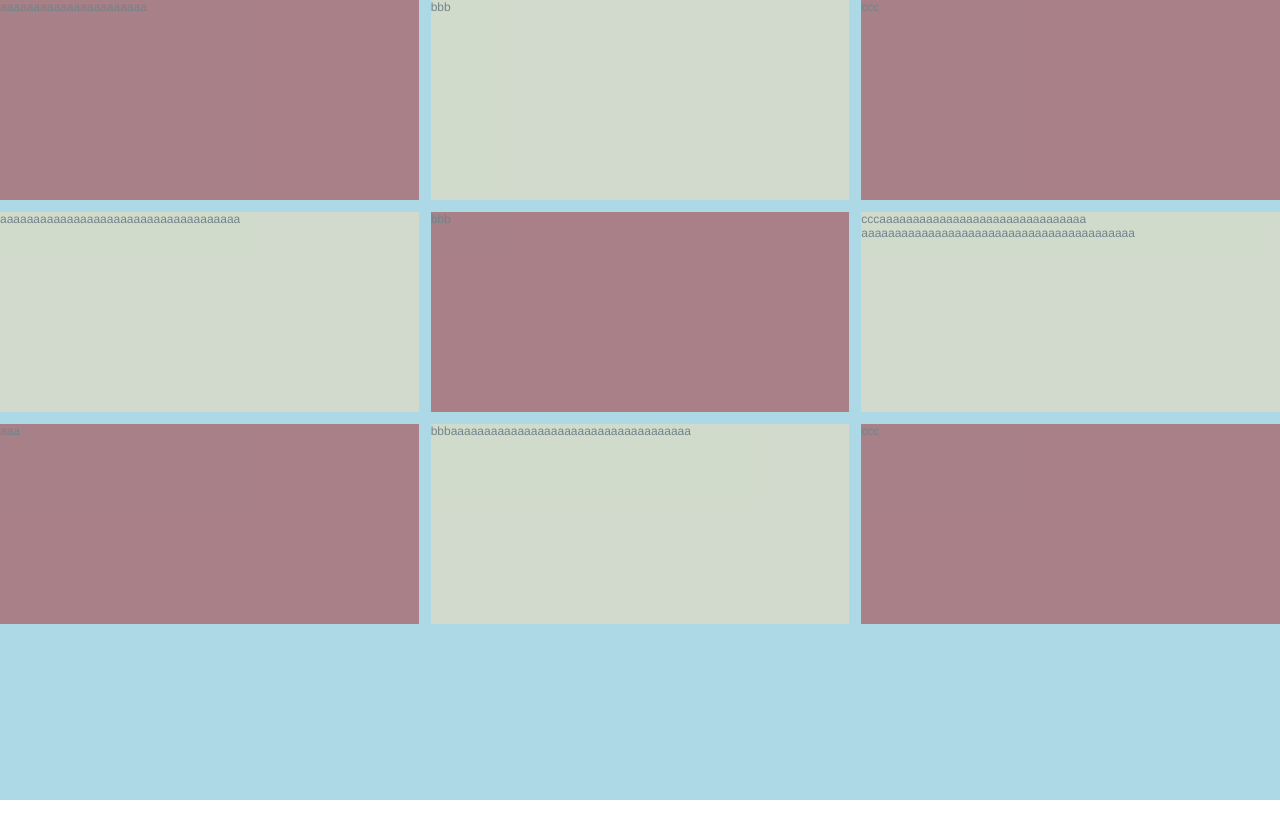
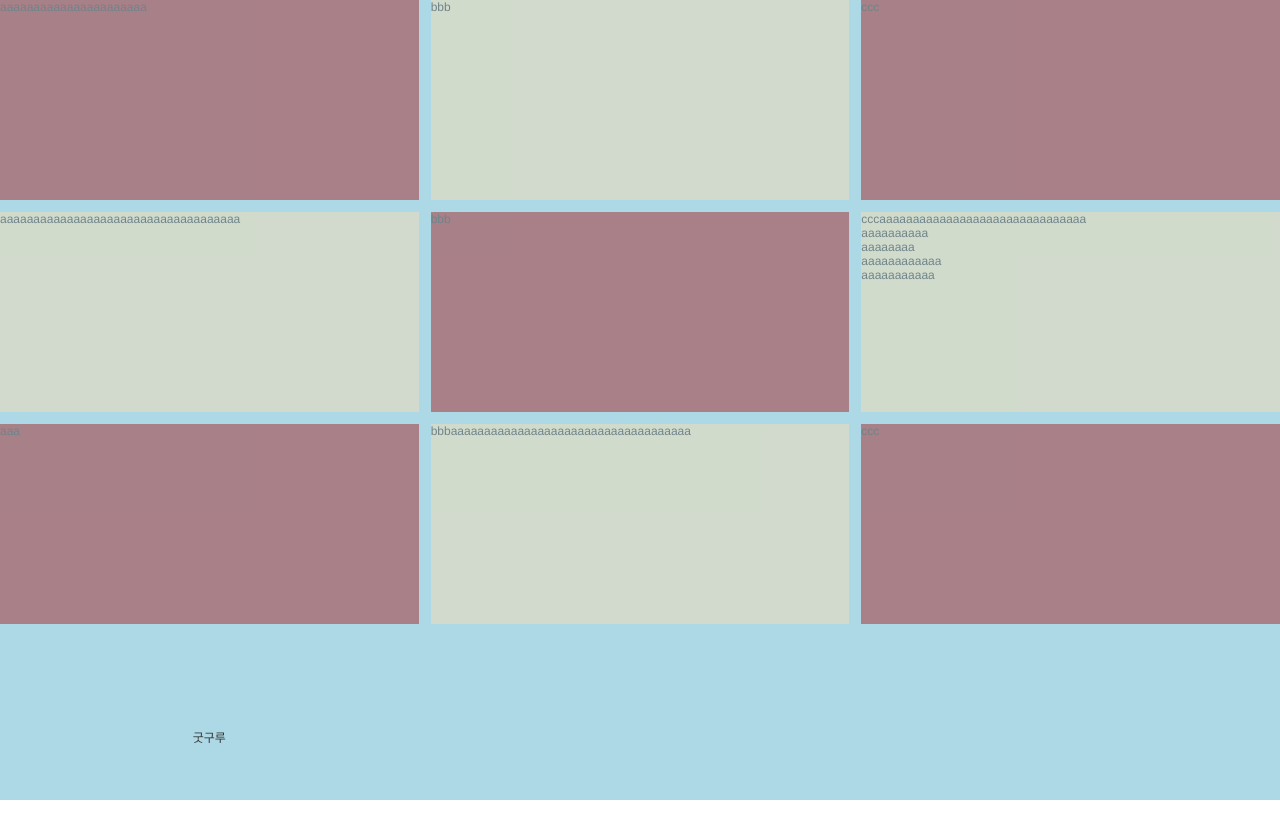
Before and after one commit to JEONGSSO/vue3-boilerplate-vite, a Vue app: page / in a window 1280 px wide. Before the commit the page ends 800 px from the top, so only its background shows below. Built offline with nearby package versions, Linux system fonts and the light colour scheme; the HTML template or start-up script is replaced by a standard one.

Commit message:
vue master class tip test

```diff
--- a/src/components/HelloWorld.vue
+++ b/src/components/HelloWorld.vue
@@ -5,23 +5,37 @@
     <p>ccc</p>
     <p>aaaaaaaaaaaaaaaaaaaaaaaaaaaaaaaaaaaa</p>
     <p>bbb</p>
-    <p>cccaaaaaaaaaaaaaaaaaaaaaaaaaaaaaaa</br>
-    aaaaaaaaaa</br>aaaaaaaa</br>aaaaaaaaaaaa</br>aaaaaaaaaaa</p>
+    <p>
+      cccaaaaaaaaaaaaaaaaaaaaaaaaaaaaaaa<br />
+      aaaaaaaaaa<br />aaaaaaaa<br />aaaaaaaaaaaa<br />aaaaaaaaaaa
+    </p>
     <p>aaa</p>
     <p>bbbaaaaaaaaaaaaaaaaaaaaaaaaaaaaaaaaaaaa</p>
     <p>ccc</p>
+    <Test @save="good"></Test>
   </section>
 </template>
 
 <script lang="ts">
 import { ref, defineComponent } from 'vue';
 
+import Test from './Test.vue';
+
 export default defineComponent({
   name: 'HelloWorld',
+  components: {
+    Test
+  },
   setup() {
     const count = ref(0);
+
+    const good = good => {
+      console.log(good);
+    };
+
     return {
-      count
+      count,
+      good
     };
   }
 });
--- /dev/null
+++ b/src/components/Test.vue
@@ -0,0 +1,19 @@
+<template>
+  <button @click="save">굿구루</button>
+</template>
+
+<script lang="ts">
+import { ref, defineComponent } from 'vue';
+
+export default defineComponent({
+  setup() {
+    const save = function () {
+      this.$emit('save', { a: 1 });
+    };
+
+    return {
+      save
+    };
+  }
+});
+</script>
--- a/src/router/index.ts
+++ b/src/router/index.ts
@@ -1,28 +1,28 @@
-import { defineAsyncComponent } from "vue";
-import { createRouter, createWebHistory, RouteRecordRaw } from "vue-router";
+// import { defineAsyncComponent } from "vue";
+import { createRouter, createWebHistory, RouteRecordRaw } from 'vue-router';
 
-import HelloWorld from "../components/HelloWorld.vue";
-import TodoMain from "../components/todo/Main.vue";
+import HelloWorld from '../components/HelloWorld.vue';
+import TodoMain from '../components/todo/Main.vue';
 // const TodoMain = defineAsyncComponent(
 //   () => import("../components/todo/Main.vue")
 // );
 
 const routes: RouteRecordRaw[] = [
   {
-    path: "/",
-    name: "Hello",
-    component: HelloWorld,
+    path: '/',
+    name: 'Hello',
+    component: HelloWorld
   },
   {
-    path: "/todo",
-    name: "todo",
-    component: TodoMain,
-  },
+    path: '/todo',
+    name: 'todo',
+    component: TodoMain
+  }
 ];
 
 const router = createRouter({
   history: createWebHistory(),
-  routes: routes,
+  routes: routes
 });
 
 export default router;
```
